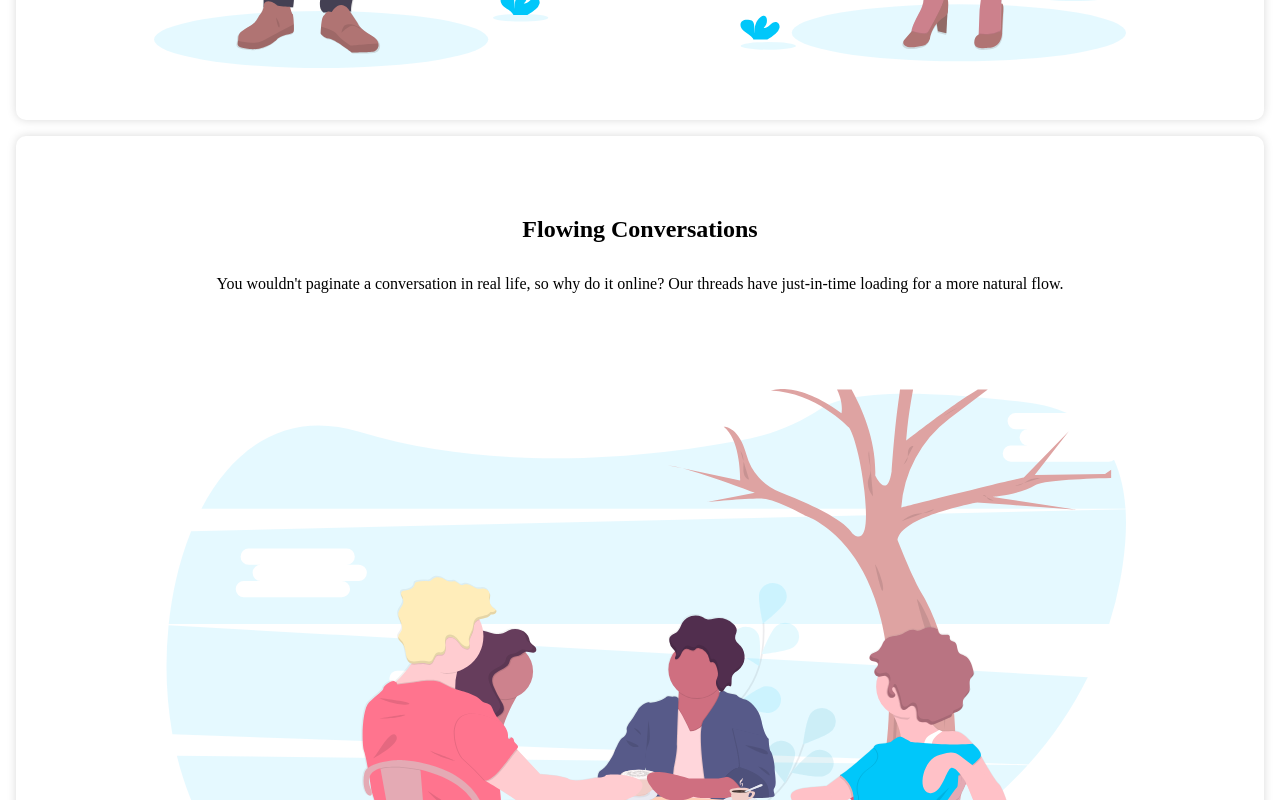
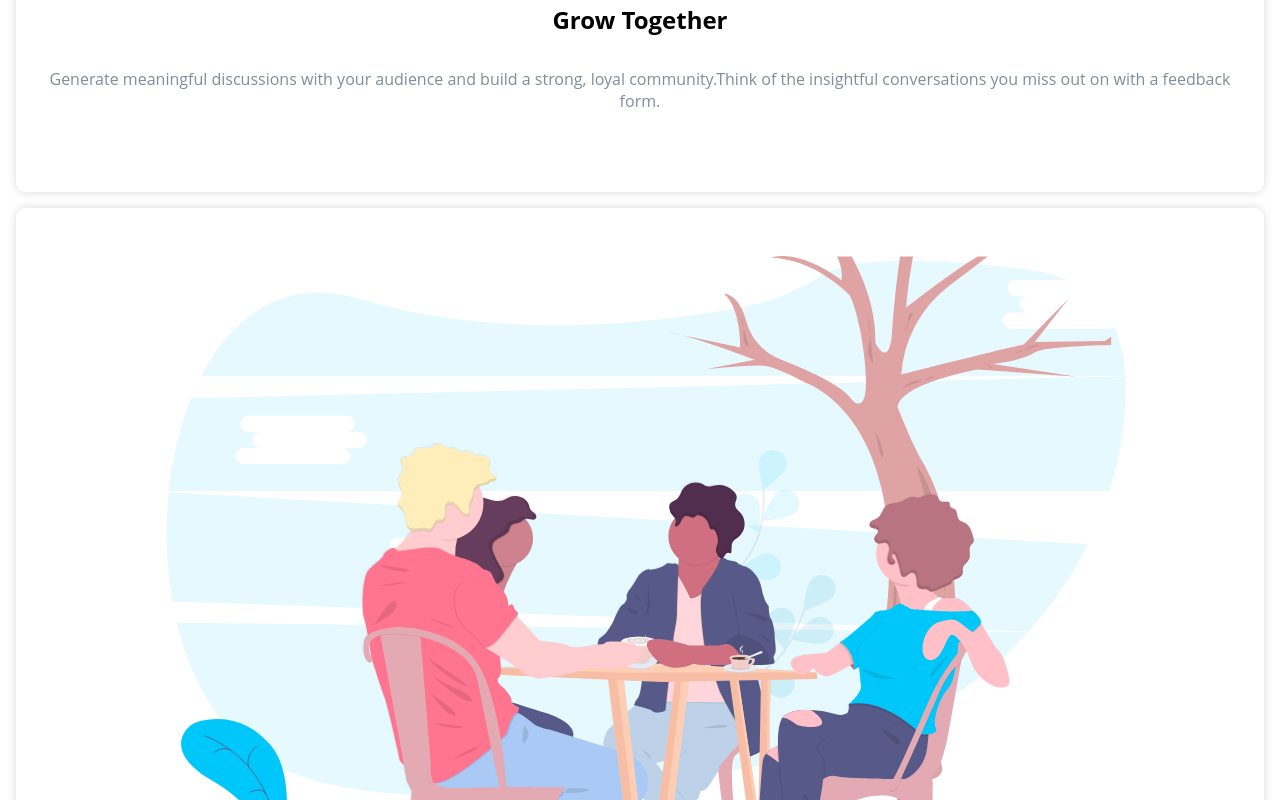
Before and after one commit to codernami/react-landing-page, a React (Create React App) app: page / in a window 1280 px wide. Shown: the part 1960-2760 px from the top of the page. Built offline with nearby package versions, Linux system fonts and the light colour scheme.

Commit message:
Add fonts

```diff
--- a/public/index.html
+++ b/public/index.html
@@ -1,16 +1,18 @@
 <!DOCTYPE html>
 <html lang="en">
-
   <head>
-	<meta charset="utf-8">
-	<meta name="viewport" content="width=device-width, initial-scale=1, shrink-to-fit=no">
-	<meta name="theme-color" content="#000000">
+    <meta charset="utf-8" />
+    <meta
+      name="viewport"
+      content="width=device-width, initial-scale=1, shrink-to-fit=no"
+    />
+    <meta name="theme-color" content="#000000" />
     <!--
       manifest.json provides metadata used when your web app is added to the
       homescreen on Android. See https://developers.google.com/web/fundamentals/engage-and-retain/web-app-manifest/
     -->
-	<link rel="manifest" href="%PUBLIC_URL%/manifest.json">
-	<link rel="shortcut icon" href="%PUBLIC_URL%/favicon.ico">
+    <link rel="manifest" href="%PUBLIC_URL%/manifest.json" />
+    <link rel="shortcut icon" href="%PUBLIC_URL%/favicon.ico" />
     <!--
       Notice the use of %PUBLIC_URL% in the tags above.
       It will be replaced with the URL of the `public` folder during the build.
@@ -20,7 +22,18 @@
       work correctly both with client-side routing and a non-root public URL.
       Learn how to configure a non-root public URL by running `npm run build`.
     -->
-	<title>React App</title>
+    <!-- Fonts -->
+    <link
+      href="https://fonts.googleapis.com/css2?family=Poppins:wght@1,500&display=swap"
+      rel="stylesheet"
+    />
+
+    <link
+      href="https://fonts.googleapis.com/css2?family=Open+Sans:wght@0,700;1,300&display=swap"
+      rel="stylesheet"
+    />
+
+    <title>React Huddle Landing Page</title>
   </head>
 
   <body>
@@ -39,5 +52,4 @@
       To create a production bundle, use `npm run build` or `yarn build`.
     -->
   </body>
-
 </html>
--- a/src/components/Card.js
+++ b/src/components/Card.js
@@ -4,11 +4,12 @@
   return (
     <StyledCard>
       <div>
+        <img src={`./images/${image}`} alt="" />
+      </div>
+
+      <div>
         <h2>{title}</h2>
         <p>{body}</p>
-      </div>
-      <div>
-        <img src={`./images/${image}`} alt="" />
       </div>
     </StyledCard>
   );
--- a/src/components/styles/Card.styled.js
+++ b/src/components/styles/Card.styled.js
@@ -11,8 +11,10 @@
   div {
     padding: 3rem 1rem;
   }
-  h2 {
-    margin: 2rem 0;
+
+  p {
+    color: #808d99;
+    padding: 2rem .5rem;
   }
   img {
     width: 80%;
@@ -33,5 +35,6 @@
 
   p {
     margin: 1rem 0;
+    font-weight: bold;
   }
 `;
--- a/src/components/styles/Global.js
+++ b/src/components/styles/Global.js
@@ -6,4 +6,7 @@
     margin: 0;
     padding: 0;
   }
+  body {
+    font-family: 'Open sans', sans-serif;
+  }
 `;
```
Lines whose indentation alone changed are shown as unchanged.
